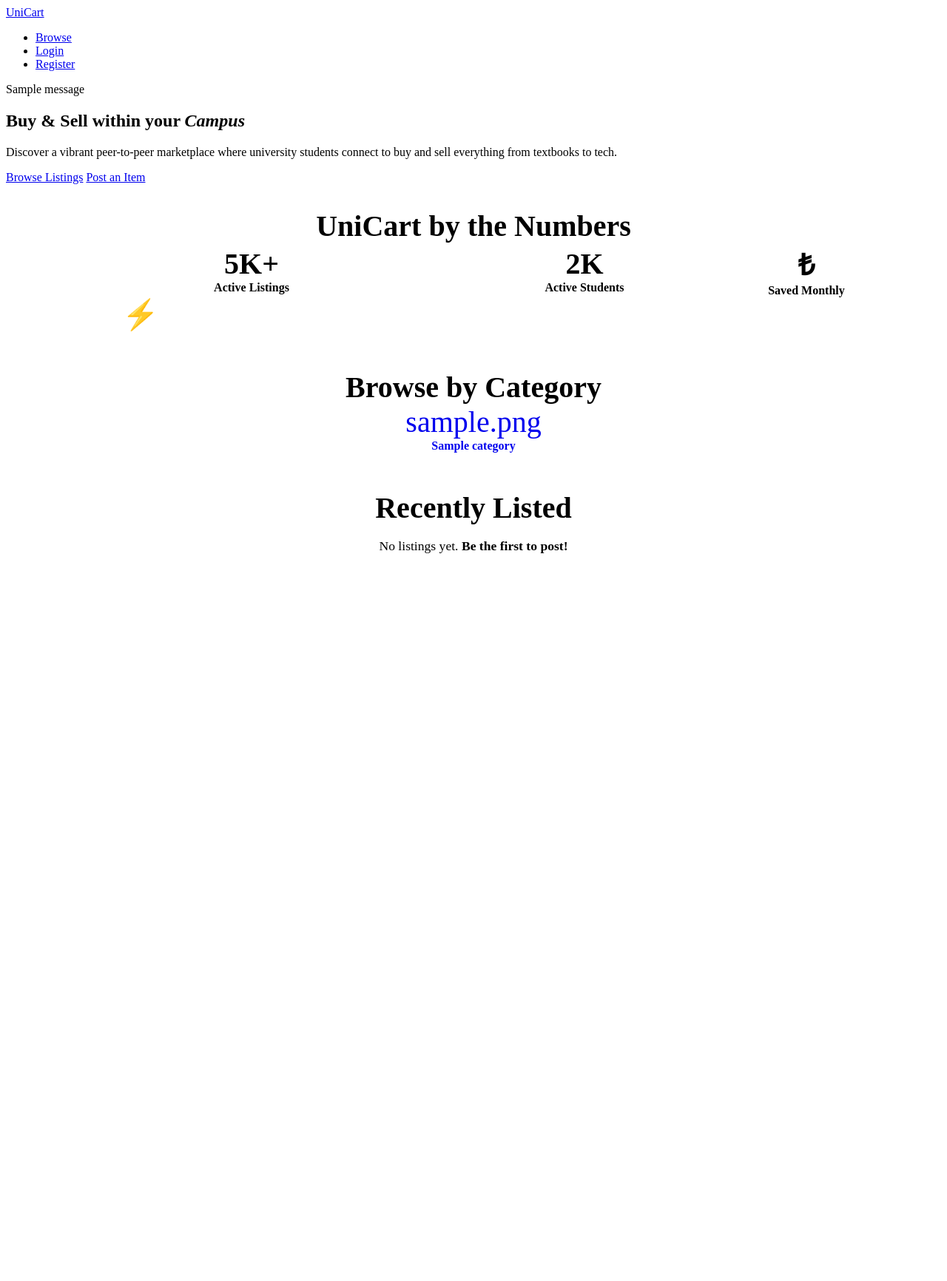
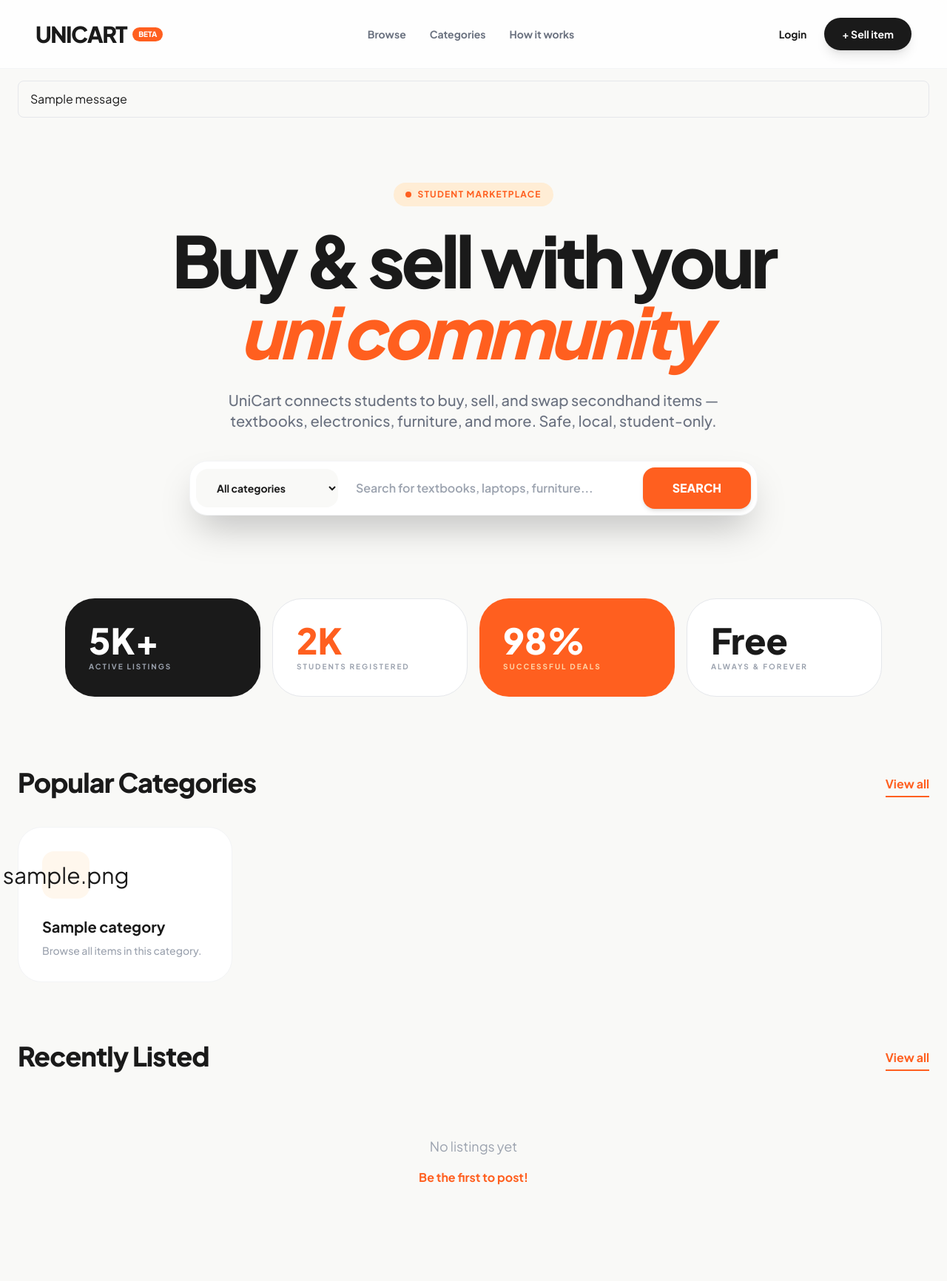
Before and after one commit to BoraEnesOzsahin/UniCartV2.0, a Django app: page / in a window 1280 px wide. Shown: the whole page at 74% size. Before the commit the page ends 748 px from the top, so only its background shows below. Run offline with Django 5.2, Linux system fonts and the light colour scheme; tables that the repository leaves empty hold one stand-in row (values such as "Sample post"); one stand-in notice (Sample message) is shown; some libraries are stand-ins or nearby versions.

Commit message:
Complete redesign: Tailwind CSS, search bar, bento stats grid, streamlined category cards

```diff
--- a/templates/base.html
+++ b/templates/base.html
@@ -3,21 +3,53 @@
 <head>
   <meta charset="UTF-8">
   <meta name="viewport" content="width=device-width, initial-scale=1.0">
-  <title>{% block title %}UniCart{% endblock %}</title>
+  <title>{% block title %}UniCart | Campus Marketplace{% endblock %}</title>
+
+  <!-- Fonts -->
+  <link rel="preconnect" href="https://fonts.googleapis.com">
+  <link href="https://fonts.googleapis.com/css2?family=Plus+Jakarta+Sans:wght@400;500;600;700;800&display=swap" rel="stylesheet">
+
+  <!-- Tailwind CSS CDN -->
+  <script src="https://cdn.tailwindcss.com"></script>
+
+  <script>
+    tailwind.config = {
+      theme: {
+        extend: {
+          colors: {
+            'uni-orange': '#FF5F1F',
+            'uni-cream': '#F9F9F7',
+            'uni-black': '#1A1A1A',
+          },
+          fontFamily: {
+            sans: ['Plus Jakarta Sans', 'sans-serif'],
+          },
+        }
+      }
+    }
+  </script>
+
+  <style>
+    body { background-color: #F9F9F7; }
+    .varsity-card { transition: all 0.3s cubic-bezier(0.4, 0, 0.2, 1); }
+    .varsity-card:hover { transform: translateY(-6px); box-shadow: 0 20px 25px -5px rgb(0 0 0 / 0.1); }
+    .text-outline { -webkit-text-stroke: 1px black; color: transparent; }
+  </style>
+
   {% load static %}
-  <link rel="stylesheet" href="{% static 'css/main.css' %}">
-  <link rel="stylesheet" href="{% static 'css/ui-design.css' %}">
   {% block extra_css %}{% endblock %}
 </head>
-<body>
+<body class="font-sans antialiased text-uni-black">
 
   {% include 'partials/navbar.html' %}
 
   <!-- Flash messages (success / error feedback) -->
   {% if messages %}
-    <div class="messages">
+    <div class="max-w-7xl mx-auto px-6 mt-4">
       {% for message in messages %}
-        <div class="message message--{{ message.tags }}">{{ message }}</div>
+        <div class="message message--{{ message.tags }} bg-{{ message.tags }}-50 border border-{{ message.tags }}-200 text-{{ message.tags }}-700 px-4 py-3 rounded-lg mb-2">
+          {{ message }}
+        </div>
       {% endfor %}
     </div>
   {% endif %}
--- a/templates/home.html
+++ b/templates/home.html
@@ -1,72 +1,120 @@
 {% extends 'base.html' %}
-{% block title %}UniCart — University Marketplace{% endblock %}
+{% block title %}UniCart | Buy & Sell with Your University Community{% endblock %}
 {% block content %}
 
-<!-- ── HERO SECTION ──────────────────────── -->
-<section class="hero">
-  <div class="container">
-    <h1>Buy & Sell within your <em>Campus</em></h1>
-    <p>Discover a vibrant peer-to-peer marketplace where university students connect to buy and sell everything from textbooks to tech.</p>
-    <div class="hero-buttons">
-      <a href="{% url 'listing_list' %}" class="btn btn-primary">Browse Listings</a>
-      <a href="{% url 'listing_create' %}" class="btn btn-secondary">Post an Item</a>
+<!-- Hero Section -->
+<header class="max-w-7xl mx-auto px-6 pt-20 pb-12 text-center">
+    <div class="inline-flex items-center gap-2 bg-orange-100 text-uni-orange px-4 py-2 rounded-full mb-6">
+        <span class="relative flex h-2 w-2">
+            <span class="animate-ping absolute inline-flex h-full w-full rounded-full bg-uni-orange opacity-75"></span>
+            <span class="relative inline-flex rounded-full h-2 w-2 bg-uni-orange"></span>
+        </span>
+        <span class="text-xs font-bold uppercase tracking-widest">Student Marketplace</span>
     </div>
-  </div>
+
+    <h2 class="text-6xl md:text-8xl font-extrabold tracking-tighter leading-[0.9] mb-8">
+        Buy & sell with your <br>
+        <span class="text-uni-orange italic">uni community</span>
+    </h2>
+
+    <p class="text-gray-500 text-lg md:text-xl max-w-2xl mx-auto mb-10 font-medium">
+        UniCart connects students to buy, sell, and swap secondhand items — textbooks, electronics, furniture, and more. Safe, local, student-only.
+    </p>
+
+    <!-- Search Bar -->
+    <div class="max-w-3xl mx-auto mb-16">
+        <form method="GET" action="{% url 'listing_list' %}" class="bg-white p-2 rounded-3xl shadow-2xl flex flex-col md:flex-row items-center gap-2 border border-gray-100">
+            <select name="category" class="w-full md:w-48 bg-uni-cream px-6 py-4 rounded-2xl font-bold text-sm outline-none cursor-pointer">
+                <option value="">All categories</option>
+                {% for cat in categories %}
+                    <option value="{{ cat.slug }}">{{ cat.name }}</option>
+                {% endfor %}
+            </select>
+            <div class="flex-1 w-full px-4">
+                <input type="text" name="search" placeholder="Search for textbooks, laptops, furniture..."
+                       class="w-full py-2 outline-none font-semibold text-gray-700 bg-transparent">
+            </div>
+            <button type="submit" class="w-full md:w-auto bg-uni-orange text-white px-10 py-4 rounded-2xl font-black hover:bg-black transition-all shadow-md">
+                SEARCH
+            </button>
+        </form>
+    </div>
+</header>
+
+<!-- Bento Stats Grid -->
+<section class="max-w-6xl mx-auto px-6 grid grid-cols-2 md:grid-cols-4 gap-4 mb-24">
+    <div class="bg-uni-black text-white p-8 rounded-[2.5rem] flex flex-col justify-center varsity-card">
+        <div class="text-5xl font-black mb-1">5K+</div>
+        <div class="text-[10px] uppercase tracking-[0.2em] text-gray-400 font-bold">Active Listings</div>
+    </div>
+    <div class="bg-white border border-gray-200 p-8 rounded-[2.5rem] flex flex-col justify-center varsity-card">
+        <div class="text-5xl font-black mb-1 text-uni-orange">2K</div>
+        <div class="text-[10px] uppercase tracking-[0.2em] text-gray-400 font-bold">Students Registered</div>
+    </div>
+    <div class="bg-uni-orange text-white p-8 rounded-[2.5rem] flex flex-col justify-center varsity-card">
+        <div class="text-5xl font-black mb-1">98%</div>
+        <div class="text-[10px] uppercase tracking-[0.2em] text-orange-200 font-bold">Successful Deals</div>
+    </div>
+    <div class="bg-white border border-gray-200 p-8 rounded-[2.5rem] flex flex-col justify-center varsity-card">
+        <div class="text-5xl font-black mb-1">Free</div>
+        <div class="text-[10px] uppercase tracking-[0.2em] text-gray-400 font-bold">Always & Forever</div>
+    </div>
 </section>
 
-<!-- ── STATISTICS SECTION (BENTO BOX) ──── -->
-<section class="stats-section">
-  <div class="container">
-    <h2>UniCart by the Numbers</h2>
-    <div class="stats-grid">
-      <div class="stat-card stat-card--large">
-        <div class="stat-number">5K+</div>
-        <div class="stat-label">Active Listings</div>
-      </div>
-      <div class="stat-card">
-        <div class="stat-number">2K</div>
-        <div class="stat-label">Active Students</div>
-      </div>
-      <div class="stat-card">
-        <div class="stat-number">₺</div>
-        <div class="stat-label">Saved Monthly</div>
-      </div>
-      <div class="stat-card stat-card--accent">
-        <div class="stat-number">⚡</div>
-        <div class="stat-label">Lightning Fast</div>
-      </div>
+<!-- Categories Section -->
+<section class="max-w-7xl mx-auto px-6 pb-20" id="categories">
+    <div class="flex justify-between items-end mb-10">
+        <h3 class="text-4xl font-extrabold tracking-tight">Popular Categories</h3>
+        <a href="{% url 'listing_list' %}" class="text-uni-orange font-bold border-b-2 border-uni-orange pb-1 hover:text-black hover:border-black transition-all">View all</a>
     </div>
-  </div>
+
+    <div class="grid grid-cols-1 sm:grid-cols-2 lg:grid-cols-4 gap-6">
+        {% for cat in categories %}
+            <a href="{% url 'listing_list' %}?category={{ cat.slug }}" class="bg-white p-8 rounded-[2rem] border border-gray-100 varsity-card cursor-pointer group">
+                <div class="w-16 h-16 bg-orange-50 rounded-2xl flex items-center justify-center text-3xl mb-6 group-hover:bg-uni-orange transition-colors">{{ cat.icon }}</div>
+                <h4 class="text-xl font-bold mb-2">{{ cat.name }}</h4>
+                <p class="text-gray-400 text-sm font-medium">Browse all items in this category.</p>
+            </a>
+        {% endfor %}
+    </div>
 </section>
 
-<!-- ── CATEGORIES SECTION ────────────────── -->
-<section class="categories-section">
-  <div class="container">
-    <h2>Browse by Category</h2>
-    <div class="cat-grid">
-      {% for cat in categories %}
-        <a href="{% url 'listing_list' %}?category={{ cat.slug }}" class="cat-item">
-          <span class="cat-icon">{{ cat.icon }}</span>
-          <span class="cat-name">{{ cat.name }}</span>
-          <span class="cat-arrow">→</span>
-        </a>
-      {% endfor %}
+<!-- Recent Listings -->
+<section class="max-w-7xl mx-auto px-6 pb-20">
+    <div class="flex justify-between items-end mb-10">
+        <h3 class="text-4xl font-extrabold tracking-tight">Recently Listed</h3>
+        <a href="{% url 'listing_list' %}" class="text-uni-orange font-bold border-b-2 border-uni-orange pb-1 hover:text-black hover:border-black transition-all">View all</a>
     </div>
-  </div>
-</section>
 
-<!-- ── RECENT LISTINGS ────────────────────── -->
-<section class="listings-section">
-  <div class="container">
-    <h2>Recently Listed</h2>
-    <div class="listings-grid">
-      {% for listing in listings %}
-        {% include 'partials/listing_card.html' with listing=listing %}
-      {% empty %}
-        <p class="no-listings">No listings yet. <a href="{% url 'listing_create' %}" class="link-accent">Be the first to post!</a></p>
-      {% endfor %}
+    <div class="grid grid-cols-1 sm:grid-cols-2 lg:grid-cols-4 gap-6">
+        {% for listing in listings %}
+            <a href="{% url 'listing_detail' listing.pk %}" class="bg-white rounded-[2rem] border border-gray-100 varsity-card overflow-hidden group">
+                <div class="relative w-full aspect-square overflow-hidden bg-uni-cream">
+                    {% if listing.image %}
+                        <img src="{{ listing.image.url }}" alt="{{ listing.title }}" class="w-full h-full object-cover group-hover:scale-110 transition-transform duration-300">
+                    {% else %}
+                        <div class="flex items-center justify-center h-full text-5xl">📦</div>
+                    {% endif %}
+                    <span class="absolute top-3 right-3 bg-uni-orange text-white text-[10px] px-3 py-1 rounded-full font-bold uppercase">
+                        {{ listing.get_condition_display }}
+                    </span>
+                </div>
+                <div class="p-6">
+                    <h4 class="text-lg font-bold mb-2 line-clamp-2">{{ listing.title }}</h4>
+                    <p class="text-gray-400 text-sm mb-4">{{ listing.category }} · {{ listing.created_at|timesince }} ago</p>
+                    <div class="flex justify-between items-end">
+                        <div class="text-2xl font-black text-uni-orange">₺{{ listing.price }}</div>
+                        <p class="text-gray-500 text-xs font-semibold">by {{ listing.seller.username }}</p>
+                    </div>
+                </div>
+            </a>
+        {% empty %}
+            <div class="col-span-full text-center py-12">
+                <p class="text-gray-400 text-lg mb-4">No listings yet</p>
+                <a href="{% url 'listing_create' %}" class="text-uni-orange font-bold hover:underline">Be the first to post!</a>
+            </div>
+        {% endfor %}
     </div>
-  </div>
 </section>
 
 {% endblock %}
--- a/templates/partials/navbar.html
+++ b/templates/partials/navbar.html
@@ -1,23 +1,25 @@
-<!-- ── NAVBAR PARTIAL ──────────────────────
-     Included in base.html on every page.
-     Use {{ request.user.is_authenticated }} to
-     show different links for logged-in users.
-──────────────────────────────────────────── -->
-<header>
-  <nav>
-    <a href="{% url 'home' %}" class="nav-brand">Uni<span>Cart</span></a>
+<!-- Navigation -->
+<nav class="flex items-center justify-between px-6 md:px-12 py-6 bg-white/80 backdrop-blur-md sticky top-0 z-50 border-b border-gray-100">
+    <div class="flex items-center gap-2">
+        <h1 class="text-3xl font-extrabold tracking-tighter uppercase">UniCart</h1>
+        <span class="bg-uni-orange text-white text-[10px] px-2 py-0.5 rounded-full font-black">BETA</span>
+    </div>
 
-    <ul class="nav-links">
-      <li><a href="{% url 'listing_list' %}">Browse</a></li>
+    <div class="hidden md:flex gap-8 text-sm font-bold text-gray-500">
+        <a href="{% url 'listing_list' %}" class="hover:text-uni-orange transition-colors">Browse</a>
+        <a href="#categories" class="hover:text-uni-orange transition-colors">Categories</a>
+        <a href="#" class="hover:text-uni-orange transition-colors">How it works</a>
+    </div>
 
-      {% if user.is_authenticated %}
-        <li><a href="{% url 'listing_create' %}">+ Sell</a></li>
-        <li><a href="{% url 'dashboard' %}">Dashboard</a></li>
-        <li><a href="{% url 'logout' %}">Logout</a></li>
-      {% else %}
-        <li><a href="{% url 'login' %}">Login</a></li>
-        <li><a href="{% url 'register' %}">Register</a></li>
-      {% endif %}
-    </ul>
-  </nav>
-</header>
+    <div class="flex items-center gap-6">
+        {% if user.is_authenticated %}
+            <a href="{% url 'dashboard' %}" class="font-bold text-sm hidden sm:block hover:text-uni-orange transition-colors">Dashboard</a>
+            <a href="{% url 'logout' %}" class="font-bold text-sm hidden sm:block hover:text-uni-orange transition-colors">Logout</a>
+        {% else %}
+            <a href="{% url 'login' %}" class="font-bold text-sm hidden sm:block">Login</a>
+        {% endif %}
+        <a href="{% url 'listing_create' %}" class="bg-uni-black text-white px-6 py-3 rounded-full font-bold text-sm hover:bg-uni-orange transition-all duration-300 shadow-lg active:scale-95">
+            + Sell item
+        </a>
+    </div>
+</nav>
```
